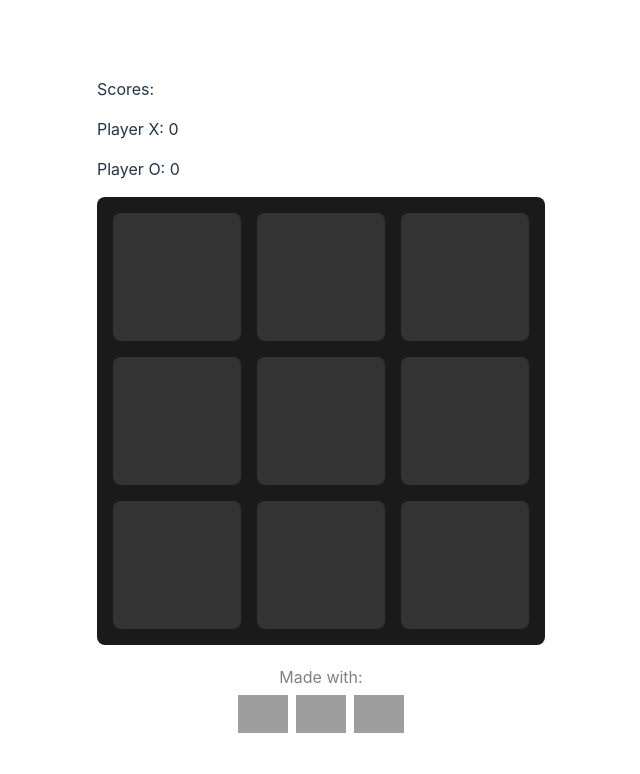
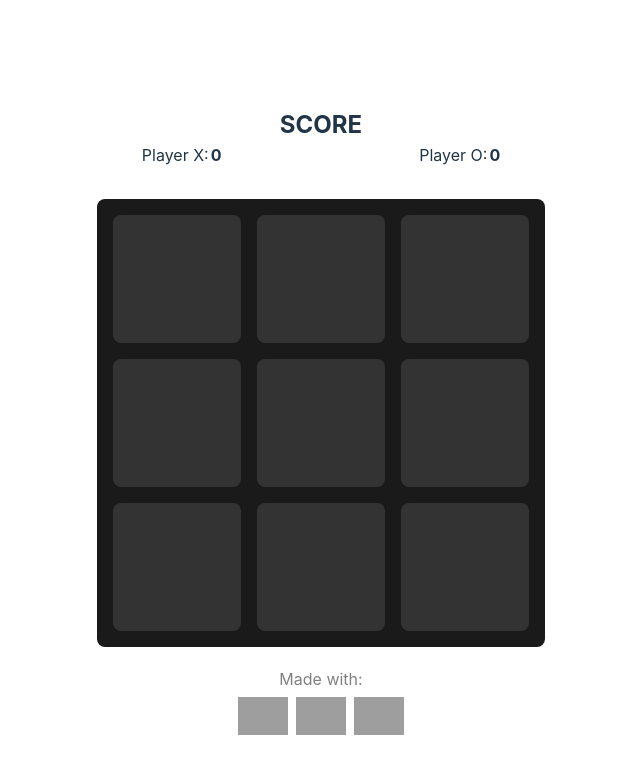
Before and after one commit to matedefalco/ta-te-ti, a React (Vite) app: page / in a window 1280 px wide. Shown: the top 774 px of the page, without its empty margins (319-959 px from the left). Built offline with nearby package versions, Linux system fonts and the light colour scheme; grey boxes are pictures that could not be loaded.

Commit message:
Score styles

```diff
--- /dev/null
+++ b/src/Views/Scores/score.module.css
@@ -0,0 +1,33 @@
+.p {
+  font-size: x-large;
+  font-weight: bold;
+  margin: 0;
+  margin-top: 3rem;
+}
+
+.section {
+  display: flex;
+  flex-direction: column;
+  align-items: center;
+}
+
+.flex {
+  display: flex;
+  gap: 2px;
+}
+
+.div {
+  margin-bottom: 32px;
+  display: flex;
+  justify-content: space-between;
+  width: 80%;
+}
+
+.bold {
+  font-weight: bold;
+  margin: 0;
+}
+
+.text {
+  margin: 0;
+}
--- a/src/Views/Scores/score.tsx
+++ b/src/Views/Scores/score.tsx
@@ -1,16 +1,22 @@
-import React from "react";
 import { useScore } from "../../ScoresContext";
-import "./score.css";
+
+import styles from "./score.module.css";
 
 export default function Score() {
   const { scores } = useScore();
 
   return (
-    <section>
-      <p>Scores:</p>
-      <div>
-        <p>Player X: {scores.X}</p>
-        <p>Player O: {scores.O}</p>
+    <section className={styles.section}>
+      <p className={styles.p}>SCORE</p>
+      <div className={styles.div}>
+        <div className={styles.flex}>
+          <p className={styles.text}>Player X: </p>
+          <p className={styles.bold}>{scores.X}</p>
+        </div>
+        <div className={styles.flex}>
+          <p className={styles.text}>Player O: </p>
+          <p className={styles.bold}>{scores.O}</p>
+        </div>
       </div>
     </section>
   );
```
Also changed, not shown: src/Views/Scores/score.css (deleted).
